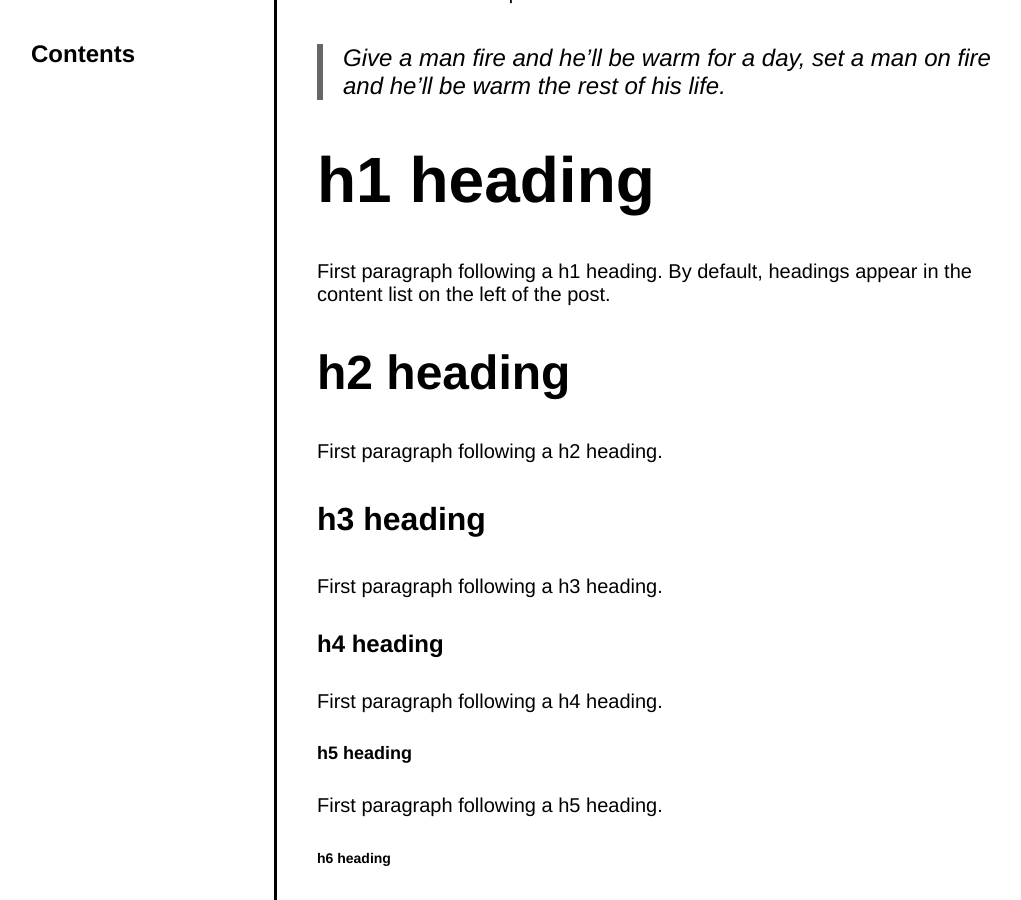
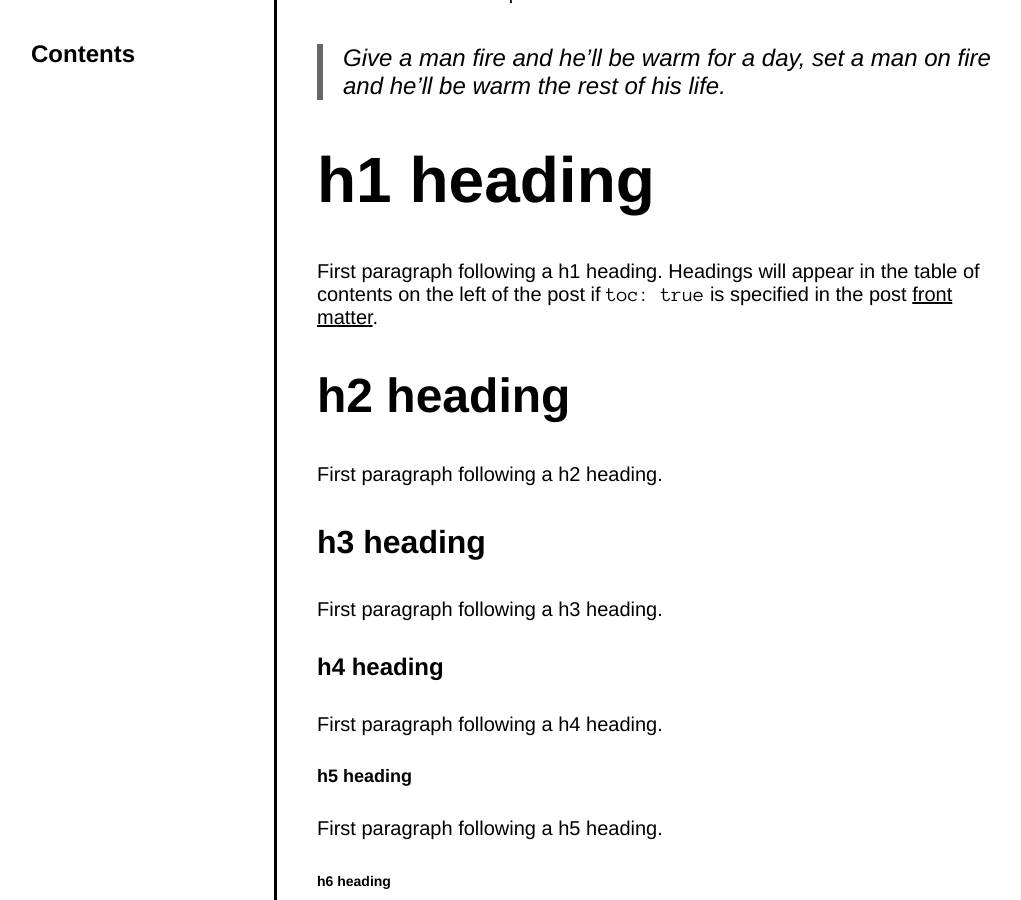
Before and after one commit to mmdlow/chungking, a Jekyll site: the page built from _posts/2019-11-20-Third-Post.md, in a window 1280 px wide and 900 px high, scrolled down 1991 px. Shown: the whole window, without its empty margins (117-1138 px from the left). Built offline with Jekyll 4.4.1, drawn with Linux system fonts in a browser that asks for light colours; a style sheet for code colours, icons or effects is not loaded.

Commit message:
Update style guide

```diff
--- a/_posts/2019-11-20-Third-Post.md
+++ b/_posts/2019-11-20-Third-Post.md
@@ -19,7 +19,7 @@ You can create blockquotes like this:
 
 # h1 heading
 
-First paragraph following a h1 heading. By default, headings appear in the content list on the left of the post.
+First paragraph following a h1 heading. Headings will appear in the table of contents on the left of the post if `toc: true` is specified in the post [front matter](https://jekyllrb.com/docs/front-matter/).
 
 ## h2 heading
 
```
